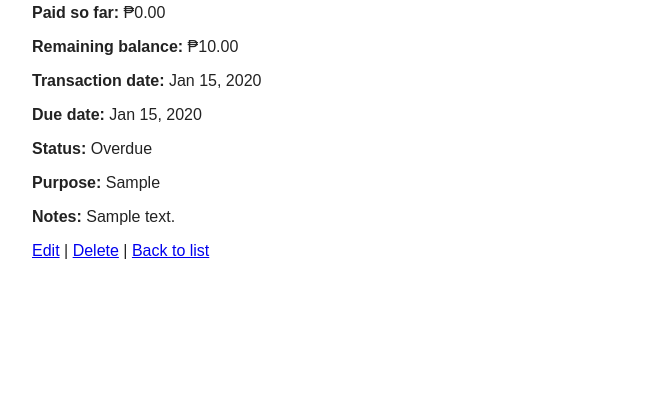
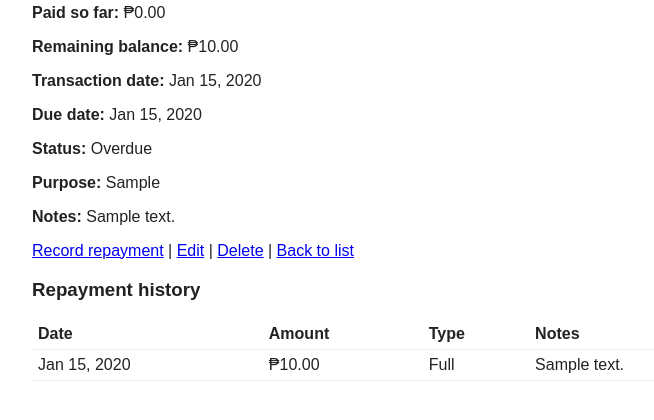
Before and after one commit to padillakaina-coder/SINGIL-Padilla-Kaina-G6, a Django app: page /transactions/1/ in a window 1280 px wide. Shown: the part 228-648 px from the top of the page, without its empty margins (248-902 px from the left). Run offline with Django 5.2, Linux system fonts and the light colour scheme; a user stored in the database is signed in; data comes from the database, SQL or seed files in the repository; tables that the repository leaves empty hold one stand-in row (values such as "Sample post").

Commit message:
Add repayment form and history templates

```diff
--- a/templates/debts/transaction_detail.html
+++ b/templates/debts/transaction_detail.html
@@ -12,8 +12,22 @@
 <p><strong>Purpose:</strong> {{ transaction.purpose|default:"—" }}</p>
 <p><strong>Notes:</strong> {{ transaction.notes|default:"—" }}</p>
 <p>
+  {% if transaction.remaining_balance > 0 %}<a href="{% url 'repayment_create' transaction.pk %}">Record repayment</a> |{% endif %}
   <a href="{% url 'transaction_edit' transaction.pk %}">Edit</a> |
   <a href="{% url 'transaction_delete' transaction.pk %}">Delete</a> |
   <a href="{% url 'transaction_list' %}">Back to list</a>
 </p>
+
+<h3>Repayment history</h3>
+<table>
+  <tr><th>Date</th><th>Amount</th><th>Type</th><th>Notes</th></tr>
+  {% for r in transaction.repayments.all %}
+  <tr>
+    <td>{{ r.payment_date|date:"M d, Y" }}</td>
+    <td>₱{{ r.amount_paid|floatformat:2 }}</td>
+    <td>{{ r.get_payment_type_display }}</td>
+    <td>{{ r.notes|default:"—" }}</td>
+  </tr>
+  {% empty %}<tr><td colspan="4">No repayments yet.</td></tr>{% endfor %}
+</table>
 {% endblock %}
```
Also changed, not shown: templates/debts/repayment_form.html (added, +14 -0 lines).
